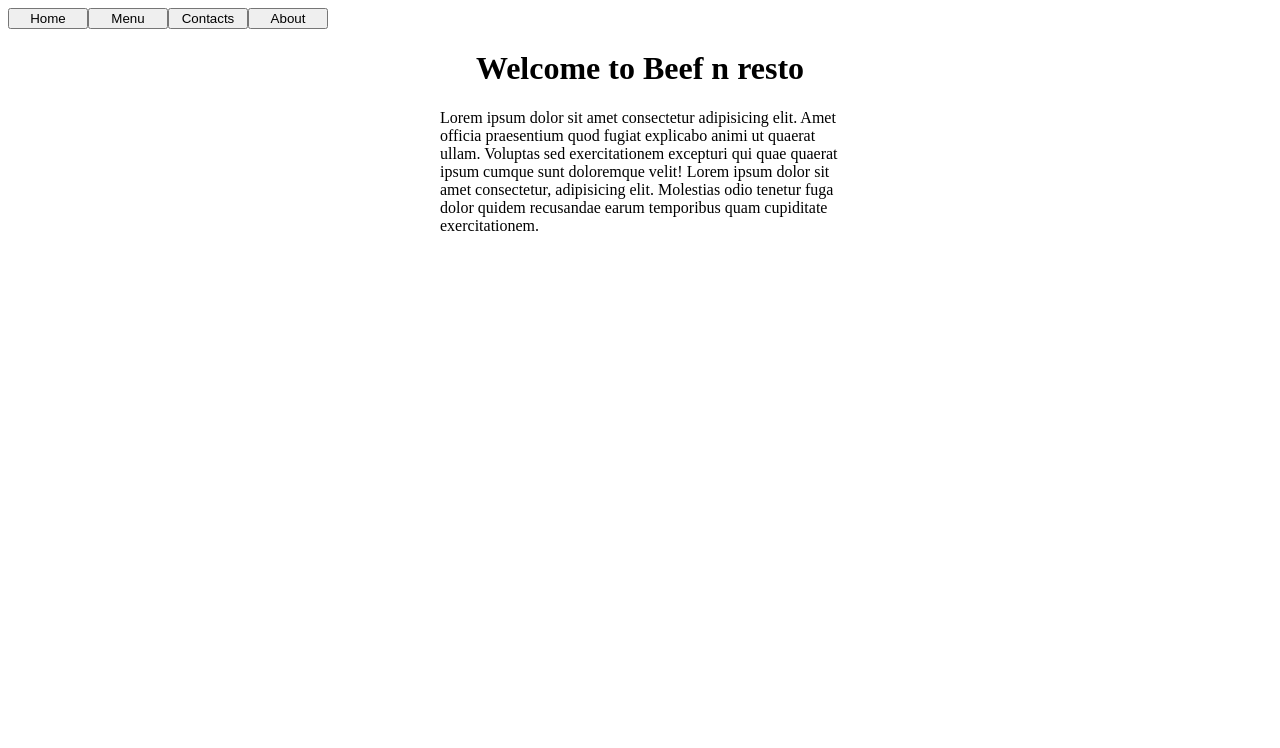
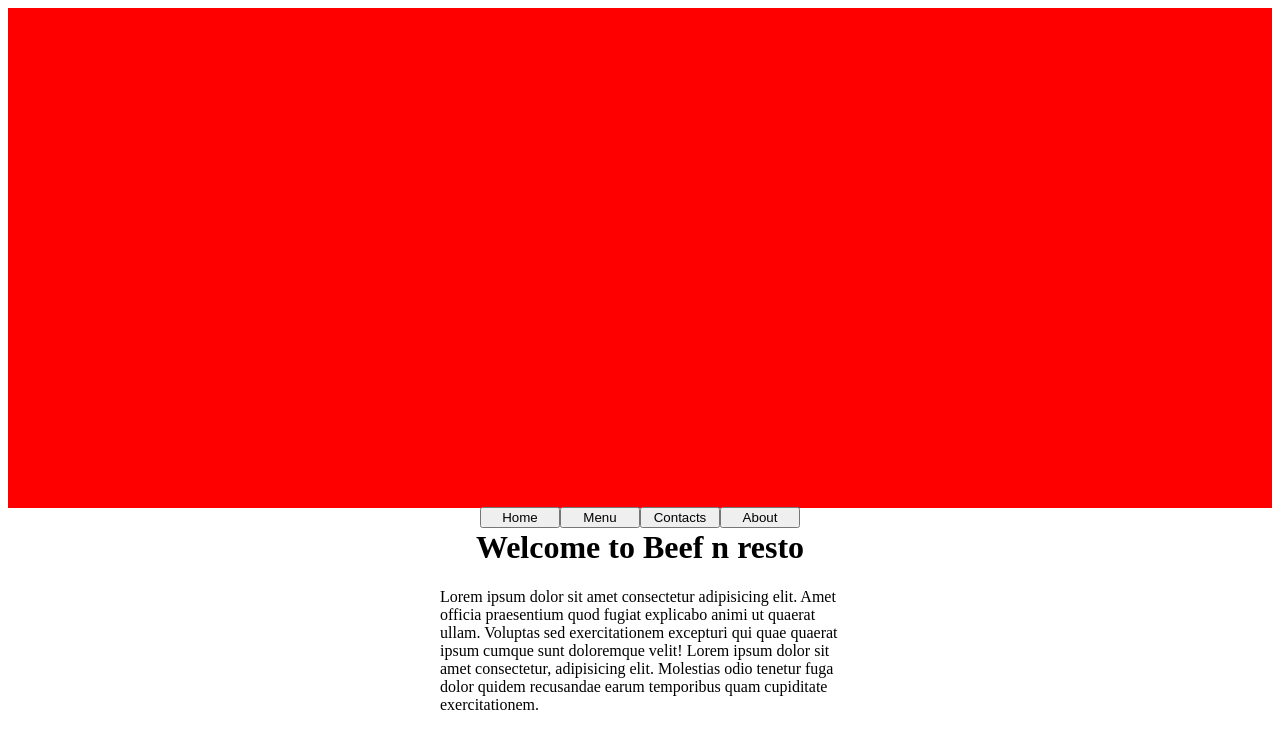
Before and after one commit to Jarmps90/Restaurant-Page, a website built with webpack: page src/index.html in a window 1280 px wide. Shown: the top 748 px of the page. Built offline with nearby package versions, Linux system fonts and the light colour scheme.

Commit message:
Testing different styling solutions

```diff
--- a/src/main.css
+++ b/src/main.css
@@ -2,18 +2,29 @@
     gap: 10px;
     margin-top: 20px;
     justify-items: center;
+
 }
 
 nav {
     display: grid;
     grid-template-columns: repeat(4, minmax(50px, 80px));
+    position: relative;
+    top: 20px;
+
 }
 
+header {
+    height: 500px;
+    background-color: red;
+    justify-items: center;
+    align-content: end;
+}
 
 .text {
 
     width: 400px;
     justify-self: center;
+    height: 1200px;
 }
 .home {
     grid-column: 1 / 2;
```
